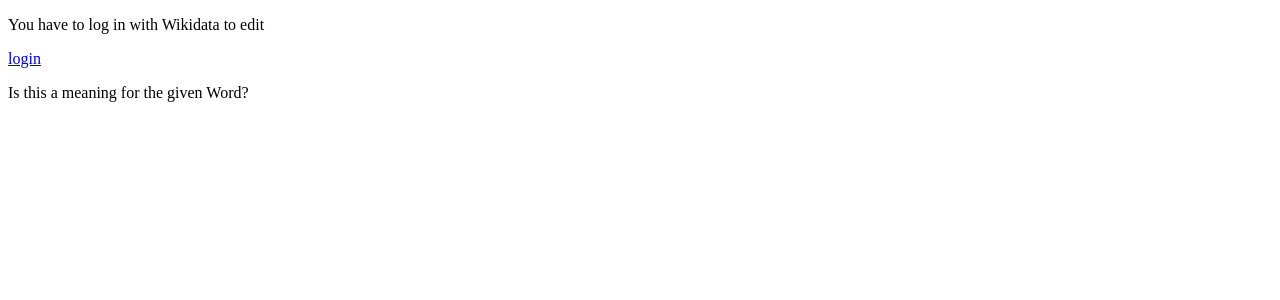
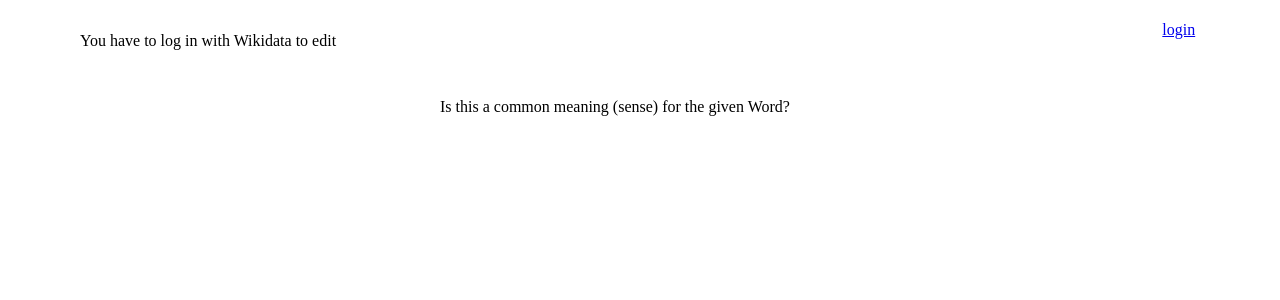
Before and after one commit to Nudin/makesense, a Flask app: page / in a window 1280 px wide. Shown: the top 300 px of the page. Run offline with Flask 2, Linux system fonts and the light colour scheme; data that the repository does not hold is empty; parts of the project's set-up code (start-up, migrations or seed data) failed here and were passed over; some libraries are stand-ins or nearby versions.

Commit message:
Add primitive CSS

```diff
--- /dev/null
+++ b/static/main.css
@@ -0,0 +1,52 @@
+body {
+	margin: 1em 5em;
+}
+
+div {
+	margin: 0.3em;
+}
+
+#current {
+  margin: 2em auto;
+  display: block;
+  width: 25em;
+}
+
+#previous {
+  margin: 5em auto;
+  display: block;
+  width: 30em;
+}
+
+#login {
+	float: right;
+	display: inline-block;
+}
+
+#greeting {
+	display: inline-block;
+}
+
+.lemma {
+	font-size: larger;
+	font-weight: bold;
+}
+
+.QID {
+	display: inline-block;
+	margin: 0 1em;
+}
+
+.LID {
+	display: inline-block;
+	margin: 0 1em;
+}
+
+button {
+	margin: 0.3em;
+}
+
+.message {
+	margin-bottom: 1em;
+	color: grey;
+}
--- a/templates/index.html
+++ b/templates/index.html
@@ -1,30 +1,33 @@
 {% extends "layout.html" %}
 {% block head %}
 	<script src="/machtsinn/static/machtsinn.js"></script>
+        <link href="/machtsinn/static/main.css" rel="stylesheet">
 {% endblock %}
 {% block body %}
 
         {% if username %}
-        <p>Hello {{ username }}!</p>
-        <p><a href="{{ url_for('logout') }}">logout</a></p>
+        <p id="greeting">Hello {{ username }}!</p>
+        <div id="login"><a href="{{ url_for('logout') }}">logout</a></div>
 
         {% else %}
-        <p>You have to log in with Wikidata to edit</p>
-        <p><a href="{{ url_for('login') }}">login</a></p>
+        <p id="greeting">You have to log in with Wikidata to edit</p>
+        <div id="login"><a href="{{ url_for('login') }}">login</a></div>
         {% endif %}
 
         <div id="next"></div>
 
         <div id="current">
-                <p>Is this a meaning for the given Word?</p>
+                <p>Is this a common meaning (sense) for the given Word?</p>
                 <div class="lemma"></div>
                 <div class="description"></div>
                 <div class="QID"></div>
                 <div class="LID"></div>
         {% if username %}
+        <div id="buttons">
+                <button id="rejectbtn">Reject match</button>
                 <button id="nextbtn">Next</button>
                 <button id="savebtn">Save</button>
-                <button id="rejectbtn">Reject match</button>
+        </div>
         {% endif %}
         </div>
 
```
